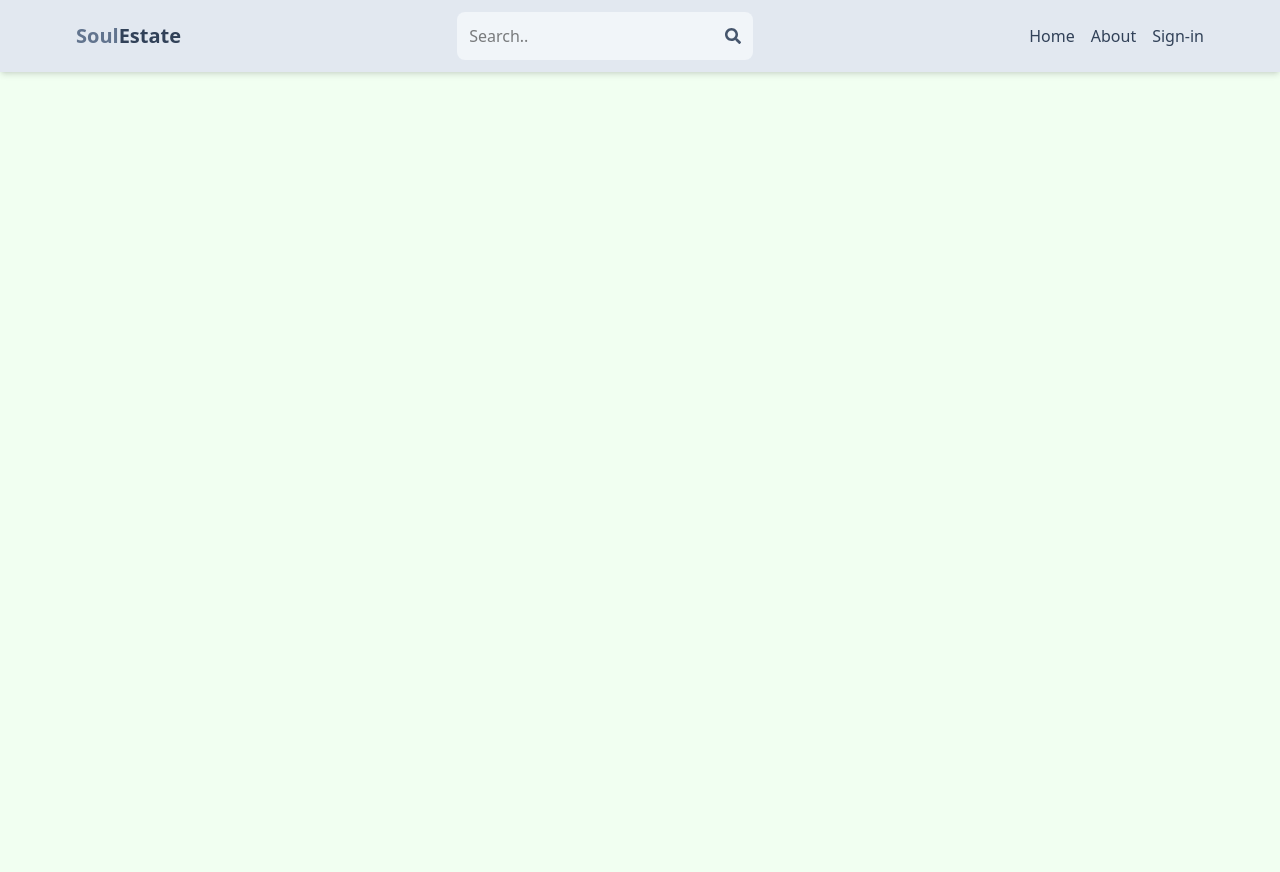
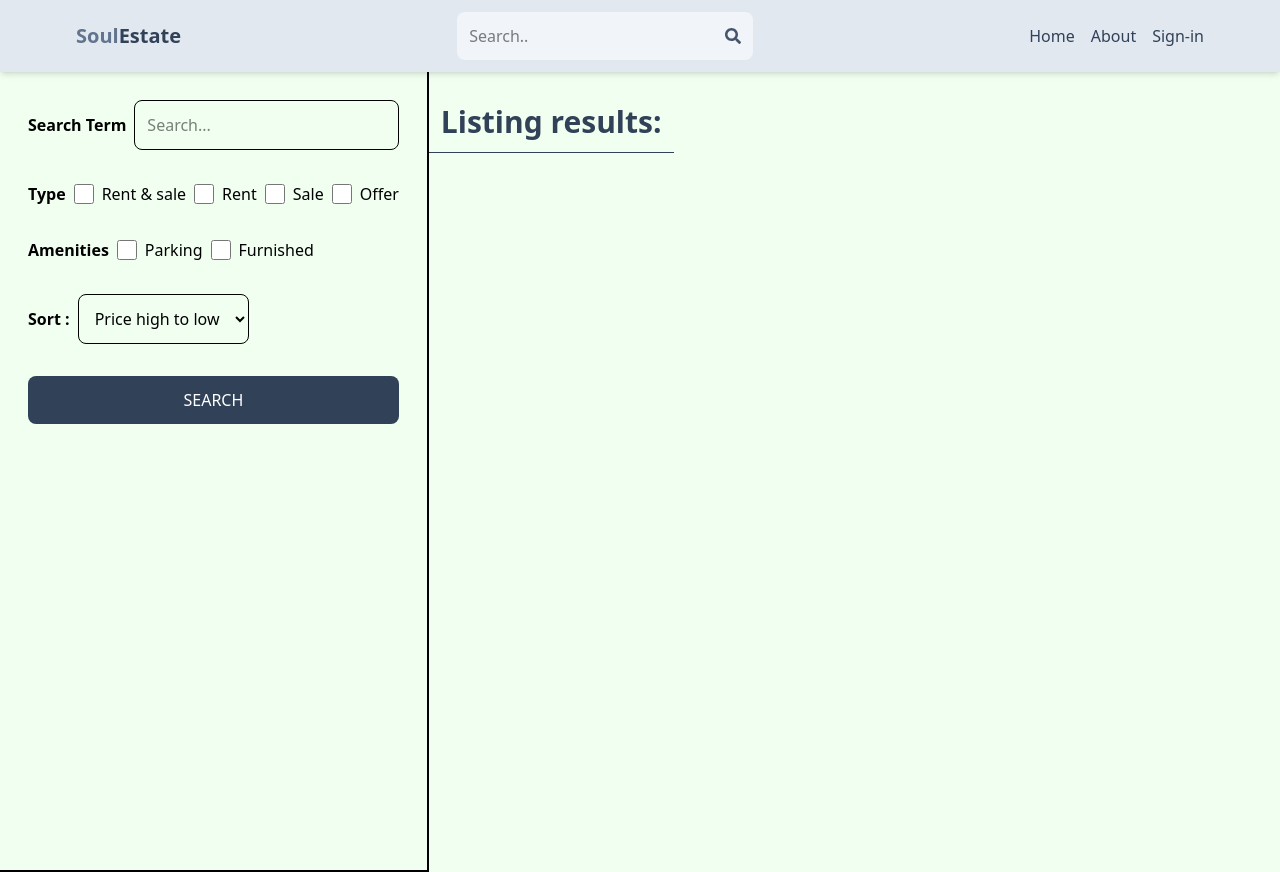
Before and after one commit to maxixo/mern-estate, a React (Vite) app in the folder client/: page /search in a window 1280 px wide. Before the commit the page ends 800 px from the top, so only its background shows below. Built offline with nearby package versions, Linux system fonts and the light colour scheme; no server answers.

Commit message:
complete search page UI

```diff
--- a/client/src/App.jsx
+++ b/client/src/App.jsx
@@ -10,6 +10,7 @@
 import CreateListing from './pages/CreateListing.jsx'
 import Listing from './pages/Listing.jsx'
 import UpdateListing from './pages/UpdateListing.jsx'
+import Search from './pages/Search.jsx'
 const App = () => {
   return (
     <BrowserRouter>
@@ -21,6 +22,7 @@
         <Route path="/sign-out" element={<SignOut />} />
         <Route path="/about" element={<About />} />
         <Route path="/listing/:id" element={<Listing />} />
+        <Route path="/search" element={<Search />} />
         <Route element={<PrivateRoute />}>
           <Route path="/profile" element={<Profile />} />
           <Route path="/create-listing" element={<CreateListing />} />
--- /dev/null
+++ b/client/src/pages/Search.jsx
@@ -0,0 +1,71 @@
+import React from 'react'
+
+const Search = () => {
+  return (
+    <div className='flex flex-col md:flex-row'>
+     <div className='p-7 border-b-2 md:border-r-2 md:min-h-screen'>
+         <form className='flex flex-col gap-8'>
+          <div className='flex items-center gap-2 '>
+
+            <label className='whitespace-nowrap font-semibold' >Search Term</label>
+            <input type="text"
+            id="searchTerm"
+            placeholder='Search...'
+            className='border  rounded-lg p-3 w-full'
+            />
+         </div>
+           <div className='flex gap-2 flex-wrap items-center'>
+            <label className='font-semibold'>Type</label>
+            <div className='flex gap-2 '>
+                <input type="checkbox" id="all" className='w-5' />
+                <span>Rent & sale </span>
+            </div>
+            <div className='flex gap-2 '>
+                <input type="checkbox" id="rent" className='w-5' />
+                <span>Rent </span>
+            </div>
+            <div className='flex gap-2 '>
+                <input type="checkbox" id="sale" className='w-5' />
+                <span>Sale</span>
+            </div>
+            <div className='flex gap-2 '>
+                <input type="checkbox" id="offer" className='w-5' />
+                <span>Offer </span>
+            </div>
+           </div>
+           <div className='flex gap-2 flex-wrap items-center'>
+            <label className='font-semibold'>Amenities</label>
+            <div className='flex gap-2 '>
+                <input type="checkbox" id="parking" className='w-5' />
+                <span>Parking </span>
+            </div>
+            <div className='flex gap-2 '>
+                <input type="checkbox" id="furnished" className='w-5' />
+                <span>Furnished </span>
+            </div>
+            </div>
+              <div className='flex items-center gap-2'>
+                <label className='font-semibold' >Sort : </label>
+                <select  id="sort_order"
+                className='border rounded-lg p-3'>
+                 <option>Price high to low</option>
+                 <option>Price low to high</option>
+                 <option>Latest</option>
+                 <option>Oldest</option>
+                 </select>
+              </div>
+               <button className='bg-slate-700 text-white p-3 rounded-lg uppercase hover:opacity-95'>Search</button>
+              </form>
+
+     </div>
+     <div className='    '>
+
+        <h1 className='text-3xl font-semibold border-b p-3 mt-5 text-slate-700'>Listing results:</h1>
+
+     </div>
+
+    </div>
+  )
+}
+
+export default Search
```
